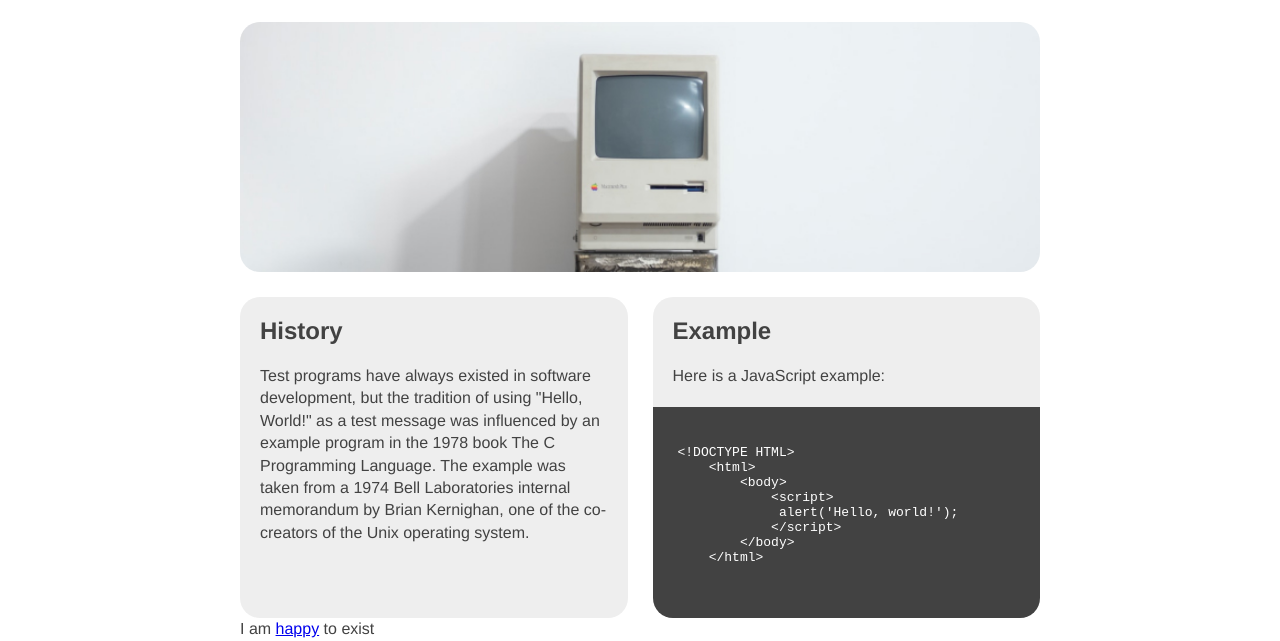
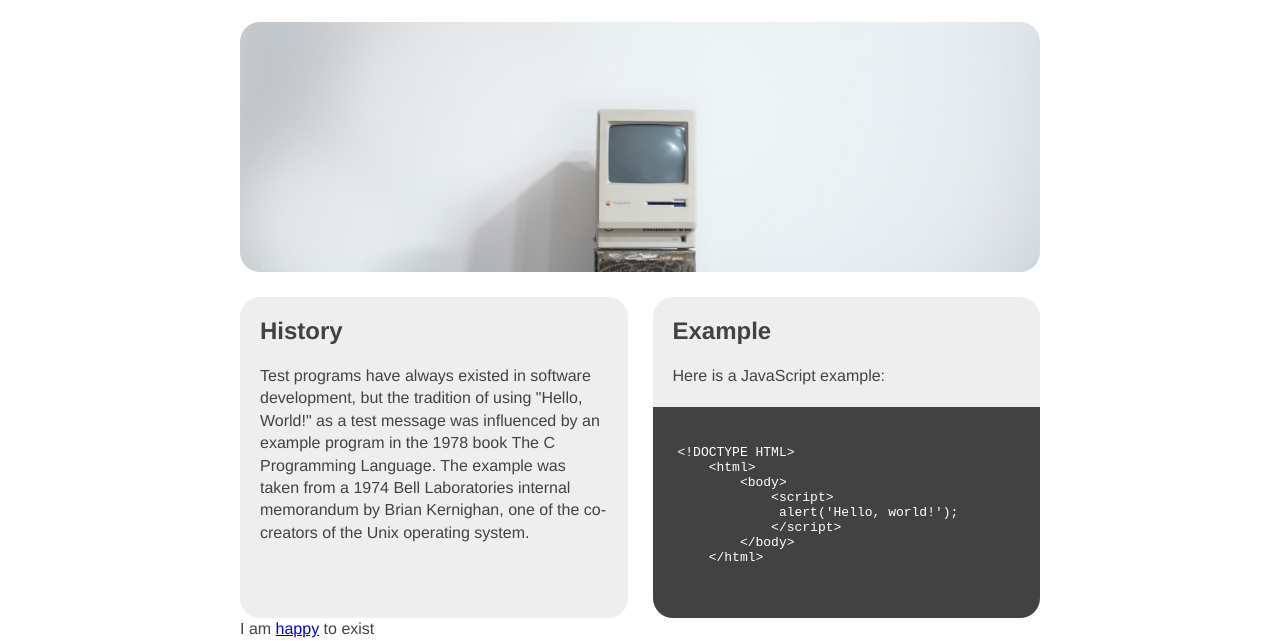
Before and after one commit to Cmcclelland23/Week-5, a website: page index.html in a window 1280 px wide. Shown: the part 173-814 px from the top of the page. Drawn offline with Linux system fonts and the light colour scheme.

Commit message:
Image Fix

```diff
--- a/style.css
+++ b/style.css
@@ -13,7 +13,7 @@ main{
 }
 
 .masthead{
-    background-image: url(Images/Computer\ image.jpg);
+    background-image: url(Images/Mac\ Computer.png);
     background-size: cover;
     background-position: bottom;
     height: 250px;
```
Also changed, not shown: Images/Computer image.jpg (deleted), Images/Mac Computer.png (added).
